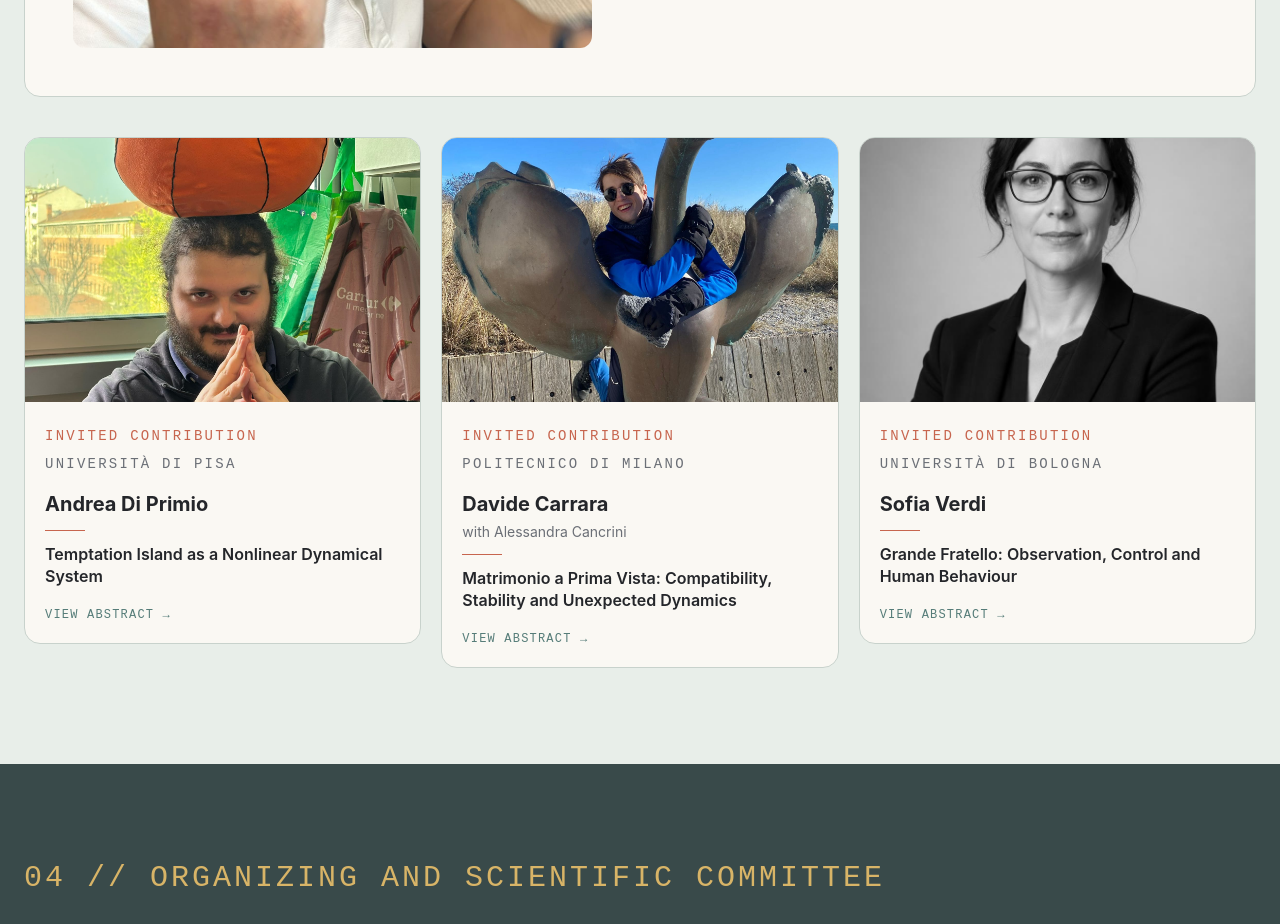
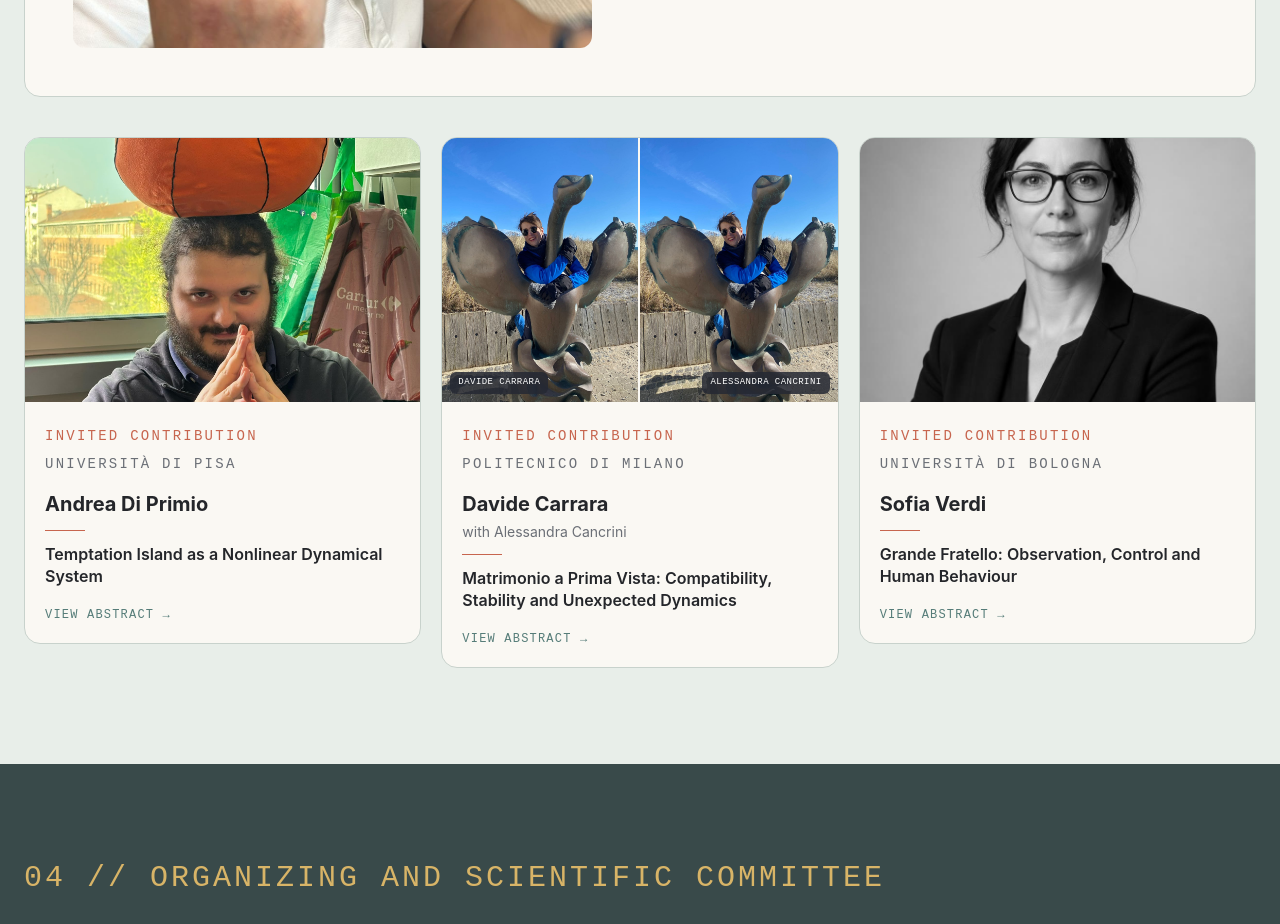
Before and after one commit to caterinaleimer/Visimai2026, a React (Vite) app: page / in a window 1280 px wide. Shown: the part 3000-3924 px from the top of the page. Built offline with nearby package versions, Linux system fonts and the light colour scheme.

Commit message:
Update App.jsx

```diff
--- a/src/App.jsx
+++ b/src/App.jsx
@@ -4,6 +4,7 @@ import heroImage from "./assets/hero.jpg";
 import visinoniPhoto from "./assets/michele-visinoni.jpeg";
 import speaker1 from "./assets/speaker1.jpeg";
 import speaker2 from "./assets/speaker2.jpeg";
+import coauthor2 from "./assets/speaker2.jpeg";
 import speaker3 from "./assets/speaker-3.jpg";
 import venueMap from "./assets/venue-map.jpg";
 
@@ -21,9 +22,11 @@ const speakers = [
     image: speaker2,
     name: "Davide Carrara",
     coauthor: "Alessandra Cancrini",
+    coauthorImage: coauthor2,
     affiliation: "Politecnico di Milano",
     role: "Invited Contribution",
-    talkTitle: "Matrimonio a Prima Vista: Compatibility, Stability and Unexpected Dynamics",
+    talkTitle:
+      "Matrimonio a Prima Vista: Compatibility, Stability and Unexpected Dynamics",
     abstract:
       "A mathematical investigation of compatibility, first impressions, rapidly evolving relationships, and the long-term stability of couples formed under highly nonstandard initial conditions.",
   },
@@ -381,19 +384,76 @@ function App() {
                   focus:ring-[#C7654E]
                 "
               >
-                <div className="overflow-hidden">
+                <div className="relative aspect-[3/2] overflow-hidden bg-[#DDE5E0]">
+                {speaker.coauthorImage ? (
+                  <div className="grid grid-cols-2 w-full h-full">
+                    <div className="relative overflow-hidden border-r-2 border-[#FAF8F3]">
+                      <img
+                        src={speaker.image}
+                        alt={speaker.name}
+                        className="
+                          w-full h-full
+                          object-cover
+                          transition-transform duration-500 ease-out
+                          group-hover:scale-[1.04]
+                        "
+                      />
+
+                      <span
+                        className="
+                          absolute bottom-2 left-2
+                          bg-[#252933]/85
+                          text-white
+                          px-2 py-1
+                          rounded-md
+                          font-mono text-[9px]
+                          uppercase tracking-wider
+                        "
+                      >
+                        {speaker.name}
+                      </span>
+                    </div>
+
+                    <div className="relative overflow-hidden">
+                      <img
+                        src={speaker.coauthorImage}
+                        alt={speaker.coauthor}
+                        className="
+                          w-full h-full
+                          object-cover
+                          transition-transform duration-500 ease-out
+                          group-hover:scale-[1.04]
+                        "
+                      />
+
+                      <span
+                        className="
+                          absolute bottom-2 right-2
+                          bg-[#252933]/85
+                          text-white
+                          px-2 py-1
+                          rounded-md
+                          font-mono text-[9px]
+                          uppercase tracking-wider
+                        "
+                      >
+                        {speaker.coauthor}
+                      </span>
+                    </div>
+                  </div>
+                ) : (
                   <img
                     src={speaker.image}
                     alt={speaker.name}
                     className="
-                      aspect-[3/2]
+                      w-full h-full
                       object-cover
-                      w-full
                       transition-transform duration-500 ease-out
                       group-hover:scale-[1.035]
                     "
                   />
-                </div>
+                )}
+              </div>
 
                 <div className="p-5">
                   <span className="font-mono text-sm text-[#C7654E] uppercase tracking-[0.16em]">
```
